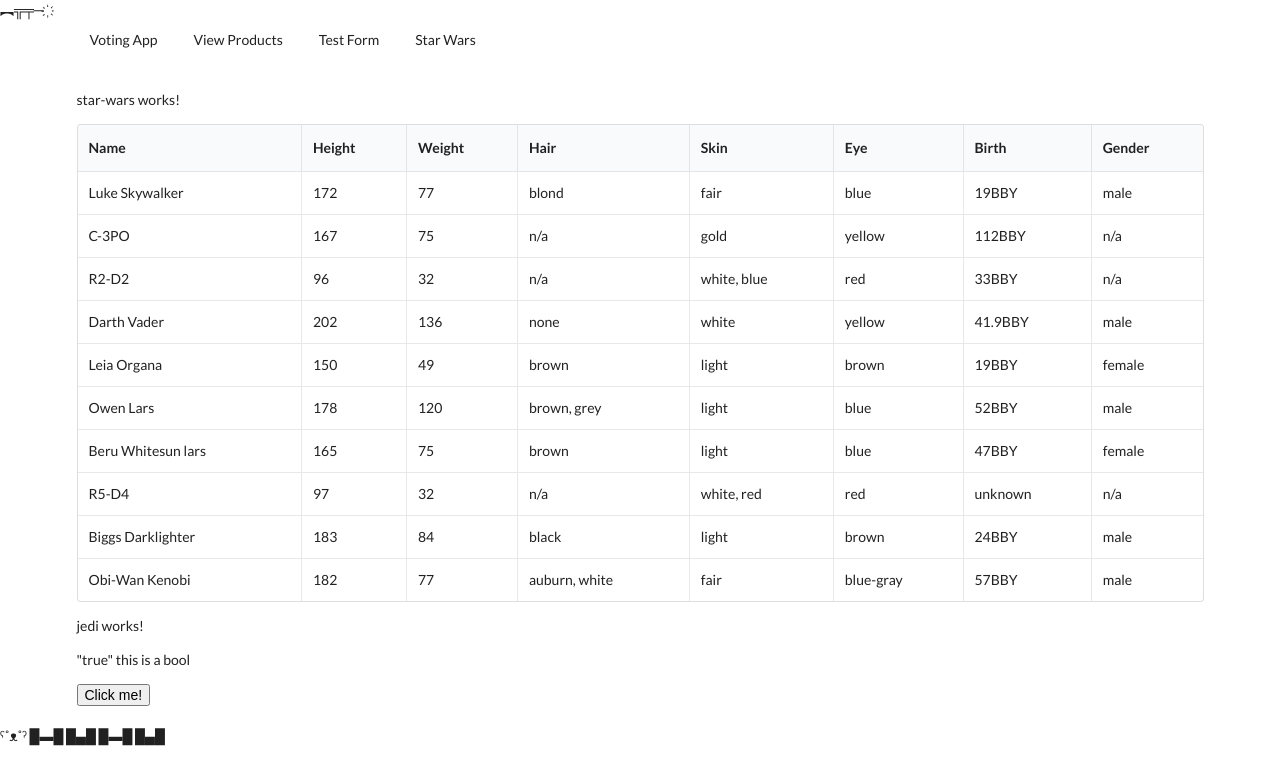
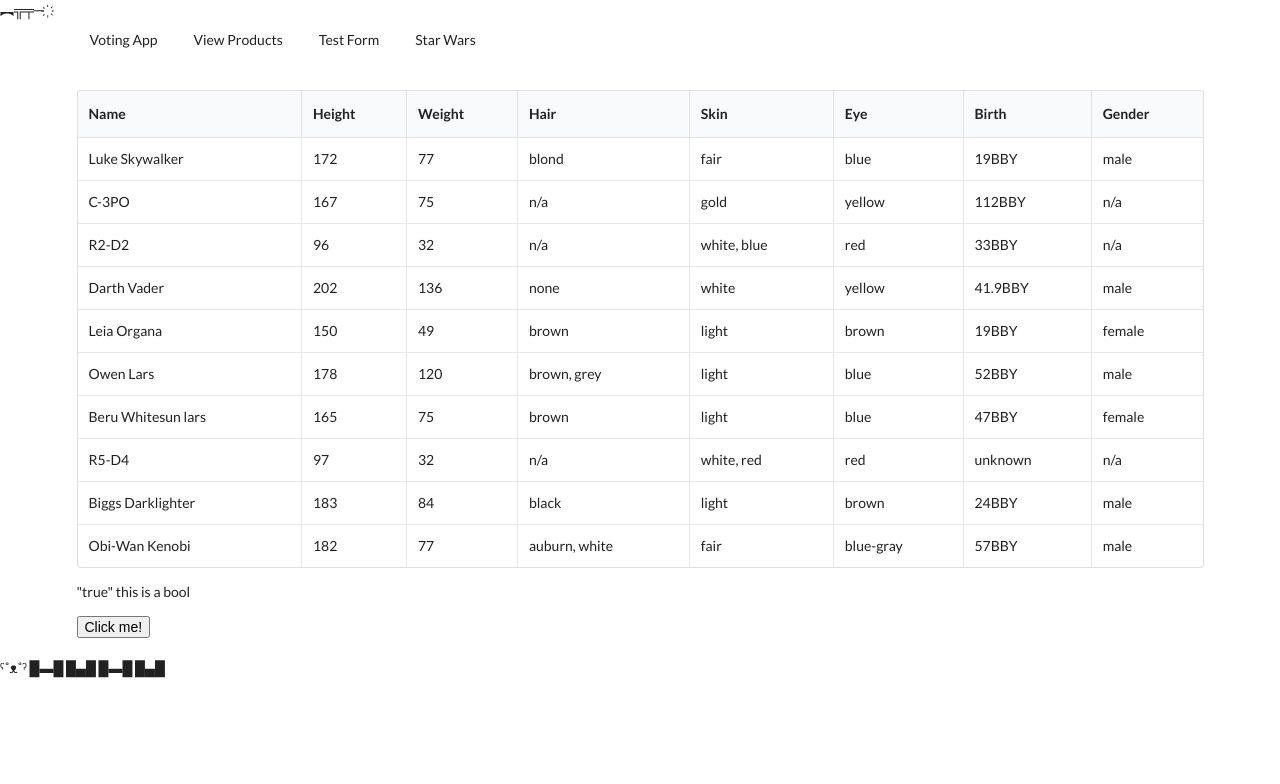
Before and after one commit to MariuszZalew/angular_workbench, an Angular app: page /StarWars in a window 1280 px wide. Shown: the top 784 px of the page. Built offline with nearby package versions, Linux system fonts and the light colour scheme; data requests are answered from the project's data file.

Commit message:
add del char on click

```diff
--- a/src/app/star-wars/jedi/jedi.component.html
+++ b/src/app/star-wars/jedi/jedi.component.html
@@ -1,3 +1,2 @@
-<p>jedi works!</p>
 <p>"{{ jedi }}" this is a bool</p>
 <button (click)="knight.emit(jedi)">Click me!</button>
--- a/src/app/star-wars/star-wars.component.html
+++ b/src/app/star-wars/star-wars.component.html
@@ -1,8 +1,3 @@
-<p>star-wars works!</p>
-<!-- <p>{{ characters | json}}</p> -->
-
-<!-- <p *ngFor="let item of characters;let i = index"> {{ item.name }} is {{ item.height }} cm </p> -->
-
 <table class="ui celled table">
     <thead>
       <tr>
--- a/src/app/star-wars/star-wars.component.ts
+++ b/src/app/star-wars/star-wars.component.ts
@@ -1,5 +1,4 @@
-import { Component, OnInit } from '@angular/core';
-import { HttpClient } from '@angular/common/http';
+import { Component, OnInit } from '@angular/core'; import { HttpClient } from '@angular/common/http';
 
 @Component({
   selector: 'app-star-wars',
@@ -27,6 +26,7 @@
    }
 
    delMe(e: any) {
-     console.log(e.target);
+     console.log(e.target,e.target.innerText === this.characters[0].name);
+     this.characters = this.characters.filter( char => char.name !== e.target.innerText);
    }
 }
```
